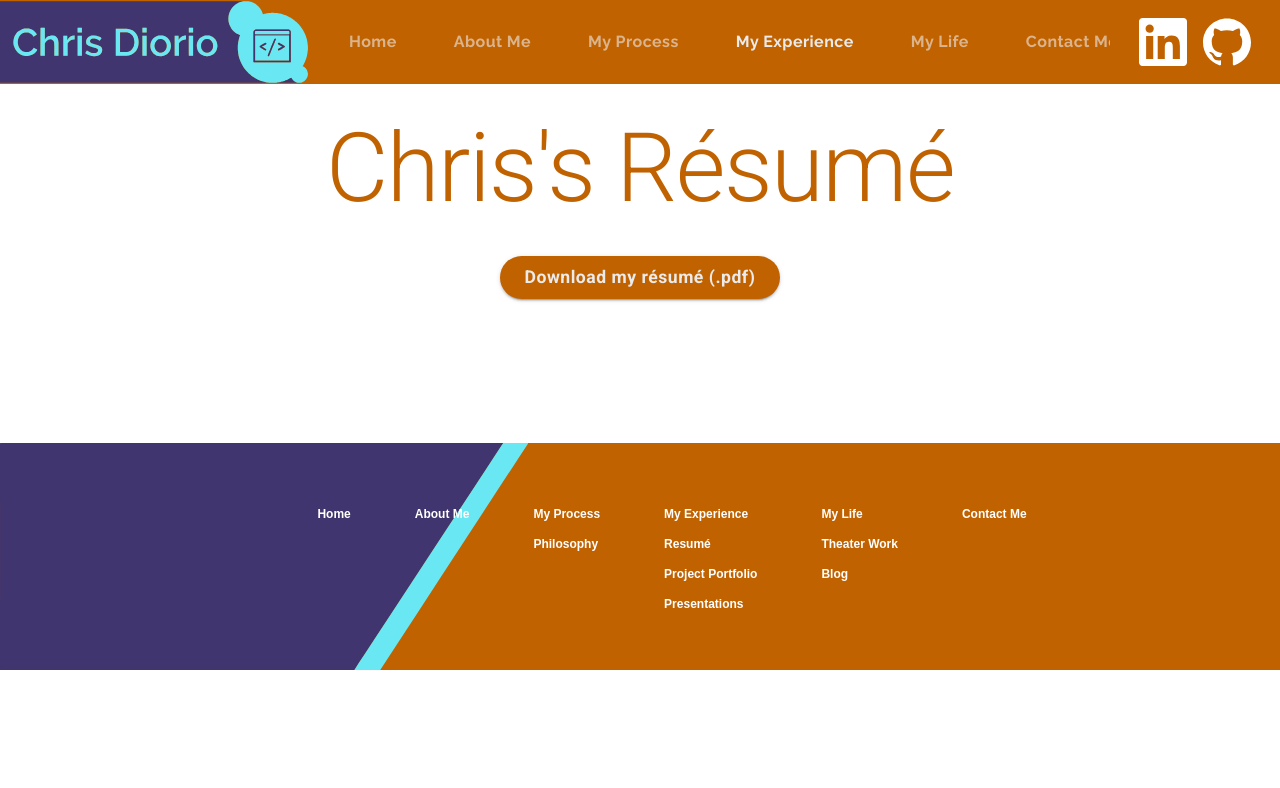
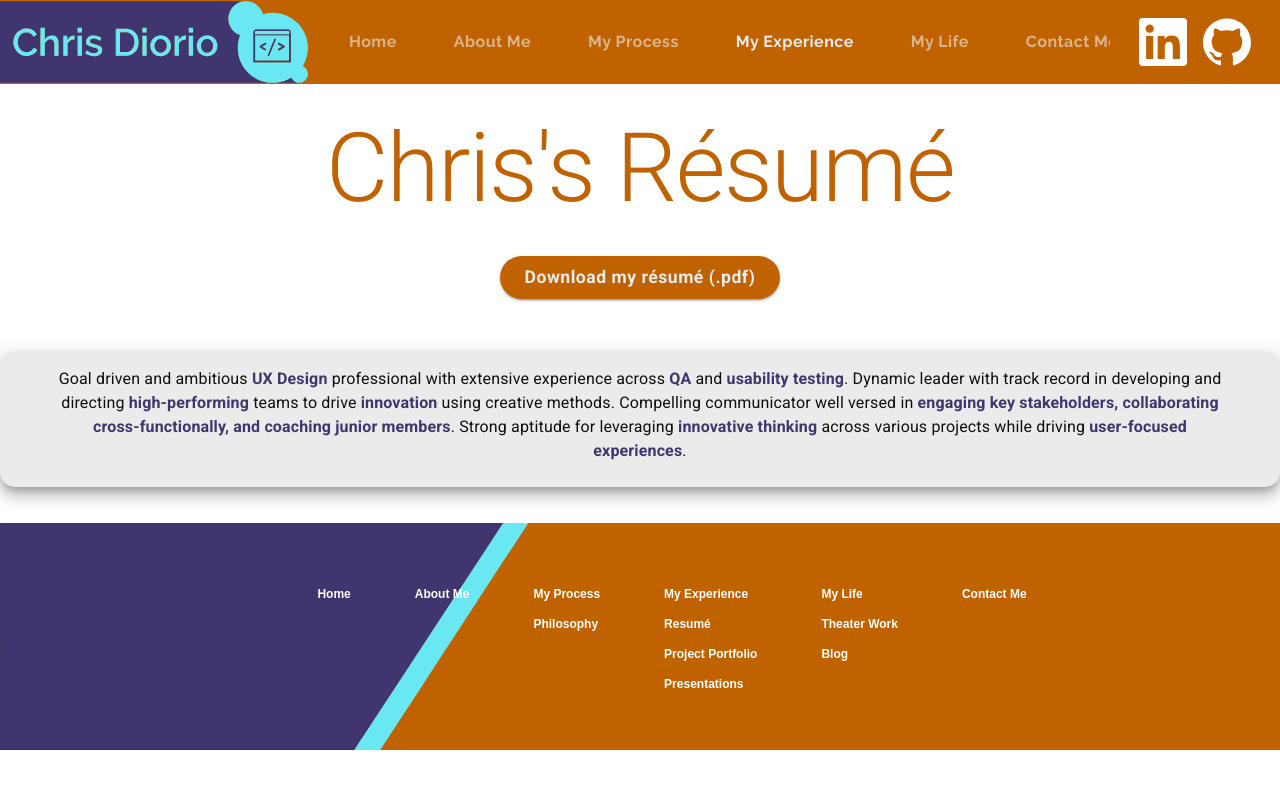
Before and after one commit to PupRiku/portfolio, a Next.js app in the folder frontend/: page /resume in a window 1280 px wide. Shown: the top 788 px of the page. Built offline with nearby package versions, Linux system fonts and the light colour scheme.

Commit message:
Add Summary Section

```diff
--- a/frontend/pages/resume.js
+++ b/frontend/pages/resume.js
@@ -7,6 +7,9 @@ import Button from "@mui/material/Button";
 import Link from "../src/Link";
 import useMediaQuery from "@mui/material/useMediaQuery";
 import Grid from "@mui/material/Grid";
+import Card from "@mui/material/Card";
+import CardHeader from "@mui/material/CardHeader";
+import CardContent from "@mui/material/CardContent";
 
 const useStyles = makeStyles(theme => ({
   mainContainer: {
@@ -33,6 +36,11 @@ const useStyles = makeStyles(theme => ({
       fontSize: "4.25rem",
     },
   },
+  header: {
+    [theme.breakpoints.down("md")]: {
+      fontSize: "2.5rem",
+    },
+  },
   resumeButton: {
     backgroundColor: theme.palette.common.orange,
     color: theme.palette.common.white,
@@ -46,6 +54,29 @@ const useStyles = makeStyles(theme => ({
     "&:hover": {
       backgroundColor: theme.palette.primary.light,
     },
+  },
+  highlight: {
+    color: theme.palette.common.purple,
+    fontWeight: 700,
+  },
+  summaryCard: {
+    position: "absolute",
+    boxShadow: theme.shadows[10],
+    borderRadius: 15,
+    maxWidth: 1300,
+    backgroundColor: theme.palette.common.white,
+    [theme.breakpoints.down("lg")]: {
+      maxWidth: 800,
+    },
+    [theme.breakpoints.down("md")]: {
+      maxWidth: 500,
+    },
+  },
+  expertiseItem: {
+    ...theme.typography.body1,
+    padding: theme.spacing(1),
+    textAlign: "center",
+    color: theme.palette.secondary,
   },
 }));
 
@@ -86,12 +117,7 @@ export default function Resume() {
         <Typography variant="h1" align="center" className={classes.title}>
           Chris's Résumé
         </Typography>
-        <Grid
-          item
-          container
-          justifyContent="center"
-          style={{ marginBottom: "5em", marginTop: "2em" }}
-        >
+        <Grid item container style={{ marginBottom: "5em", marginTop: "2em" }}>
           <Grid item container justifyContent="center">
             <Grid item>
               <Button
@@ -106,6 +132,55 @@ export default function Resume() {
             </Grid>
           </Grid>
         </Grid>
+        <Grid
+          item
+          container
+          style={{ height: "5em" }}
+          alignItems="center"
+          justifyContent="center"
+        >
+          <Card className={classes.summaryCard}>
+            <CardContent style={{ paddingLeft: 0, paddingRight: 0 }}>
+              <Grid
+                item
+                container
+                style={{
+                  paddingLeft: matchesSM ? "1em" : "3em",
+                  paddingRight: matchesSM ? "1em" : "3em",
+                }}
+              >
+                <Grid item>
+                  <Typography variant="body1" align="center">
+                    Goal driven and ambitious{" "}
+                    <span className={classes.highlight}>UX Design</span>{" "}
+                    professional with extensive experience across{" "}
+                    <span className={classes.highlight}>QA</span> and{" "}
+                    <span className={classes.highlight}>usability testing</span>
+                    . Dynamic leader with track record in developing and
+                    directing{" "}
+                    <span className={classes.highlight}>high-performing</span>{" "}
+                    teams to drive{" "}
+                    <span className={classes.highlight}>innovation</span> using
+                    creative methods. Compelling communicator well versed in{" "}
+                    <span className={classes.highlight}>
+                      engaging key stakeholders, collaborating
+                      cross-functionally, and coaching junior members
+                    </span>
+                    . Strong aptitude for leveraging{" "}
+                    <span className={classes.highlight}>
+                      innovative thinking
+                    </span>{" "}
+                    across various projects while driving{" "}
+                    <span className={classes.highlight}>
+                      user-focused experiences
+                    </span>
+                    .
+                  </Typography>
+                </Grid>
+              </Grid>
+            </CardContent>
+          </Card>
+        </Grid>
       </Grid>
     </Grid>
   );
```
